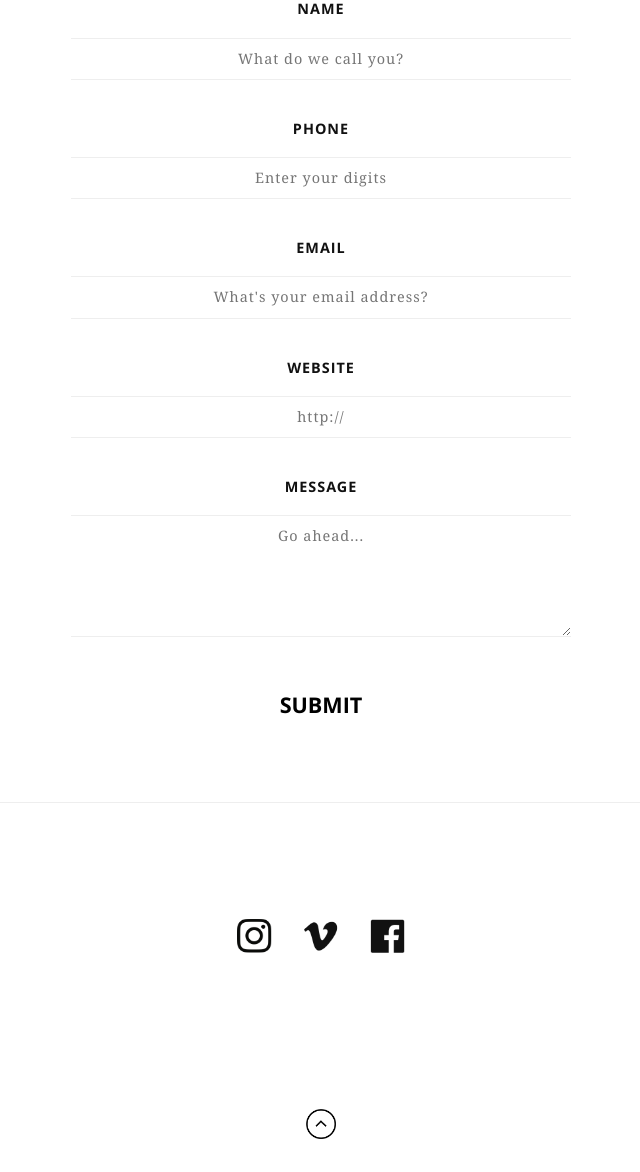
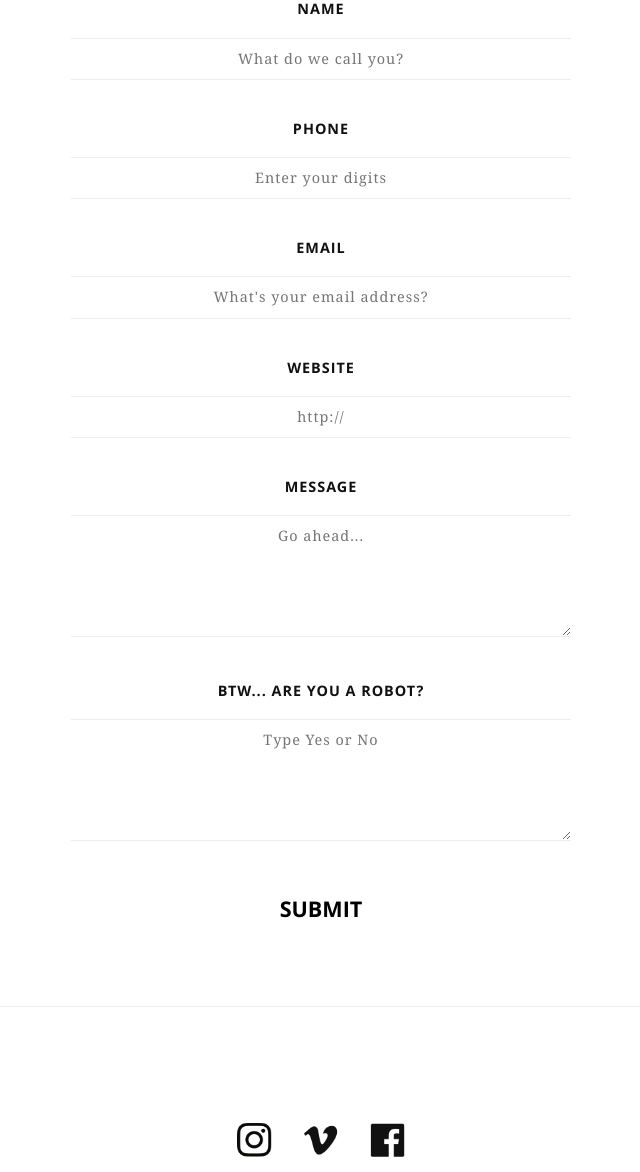
Before and after one commit to thisismodest/modestindustries.co, a PHP site: page /contact in a window 1280 px wide. Shown: the part 895-2067 px from the top of the page, without its empty margins (319-959 px from the left). Run offline with PHP 8.4, Linux system fonts and the light colour scheme.

Commit message:
Added basic captcha and updated text on successful form submit

```diff
--- a/contact.php
+++ b/contact.php
@@ -55,7 +55,10 @@ if ($action=="") { /* conditional to check if form has been submitted */
       <label for='message'>Message</label>
       <textarea name='message' placeholder='Go ahead...' required ></textarea>
     </div>
-
+    <div>
+      <label for='rb'>BTW... Are you a robot?</label>
+      <textarea name='rb' placeholder='Type Yes or No' required ></textarea>
+    </div>
     <div>
       <button type='submit'>Submit</button>
     </div>
@@ -72,13 +75,14 @@ if ($action=="") { /* conditional to check if form has been submitted */
     $email=$_REQUEST['email'];
     $url=$_REQUEST['url'];
     $message=$_REQUEST['message'];
+    $robot=$_REQUEST['rb'];
+
+    if (strtolower(trim($robot)) === "no") {
+
       if (($name=="")||($email=="")||($message=="")) { /* show form error page */
-
       $site_title = "Uh Oh!";
       $intro_title = "Uh oh!";
       $intro_description = "<em>'Name'</em>, <em>'Email'</em> and <em>'Message'</em> are required fields. Please <a style='border-bottom:2px solid black;' href='javascript:window.location.href=window.location.href'>click here</a> and fill out the form again.";
-
-    /* NEEDS 'BACK TO CONTACT FORM' HREF LINK  ^^^^^^^^^^^^^^^^^^^^^^^^^^^ */
 
       $intro_img_url = "header-cups-failed.png";
       $intro_img_alt = "UH OH!";
@@ -95,7 +99,7 @@ if ($action=="") { /* conditional to check if form has been submitted */
       $site_title = "Thank You!";
 
       $intro_title = "Thank You!";
-    $intro_description = "Your message has been sent. We'll get back to you as soon as we possibly can.";
+      $intro_description = "Your message has been sent. We'll get back to you as soon as we possibly can. While you wait, why not check out some of the things we've made <a style='border-bottom:2px solid black;' href='products' title='Products by Modest'>here</a> or follow <a style='border-bottom:2px solid black;' target='_blank' href='https://instagram.com/thisismodest' title='Follow Modest Industries on Instagram'>us on Instagram here</a>";
 
       $intro_img_url = "header-cups-success.png";
       $intro_img_alt = "Thank you for your message";
@@ -103,4 +107,15 @@ if ($action=="") { /* conditional to check if form has been submitted */
       include 'header.php';
       include 'footer.php';
       }
+    } else {
+      $site_title = "Uh Oh!";
+      $intro_title = "Uh oh!";
+      $intro_description = "Are you really a robot? Please <a style='border-bottom:2px solid black;' href='javascript:window.location.href=window.location.href'>click here</a> and fill out the form again and type 'No' in the robot field.";
+
+      $intro_img_url = "header-cups-failed.png";
+      $intro_img_alt = "UH OH!";
+
+      include 'header.php';
+      include 'footer.php';
+    }
   } ?>
```
Lines whose indentation alone changed are shown as unchanged.
